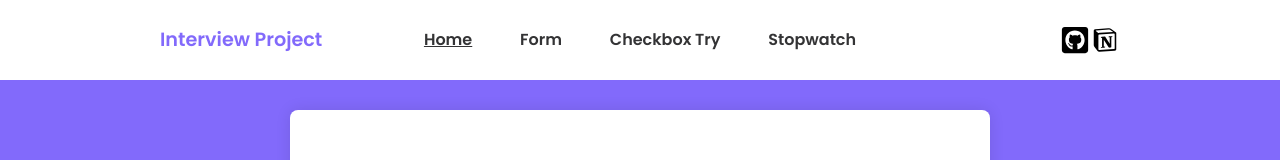
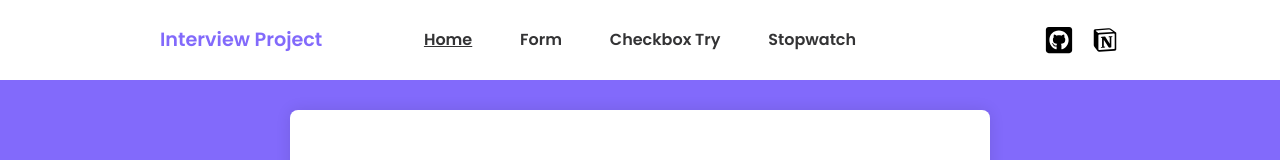
Before and after one commit to vikasdev66/interview-projects, a React (Create React App) app: page / in a window 1280 px wide. Shown: the top 160 px of the page. Built offline with nearby package versions, Linux system fonts and the light colour scheme.

Commit message:
gap between social links

```diff
--- a/src/components/Navbar/Navbar.jsx
+++ b/src/components/Navbar/Navbar.jsx
@@ -82,7 +82,7 @@ export function Navbar() {
         </ul>
       </div>
       <div className="social-media">
-        <ul className="social-media-desktop">
+        <ul className="social-media-desktop gap-4">
           <li>
             <a
               href="https://github.com/vikasdev66/interview-projects.git"
```
